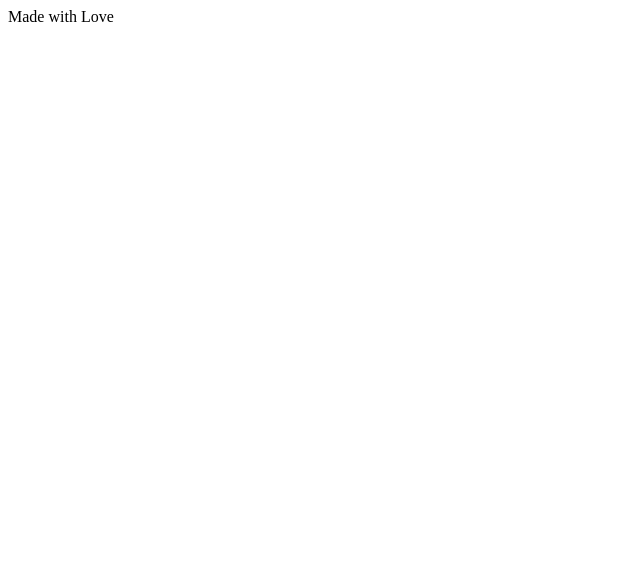
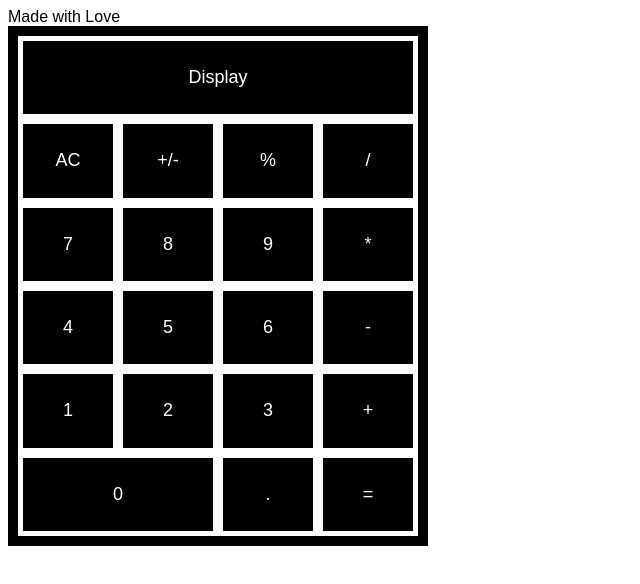
Before and after one commit to usmansaeed2001/odin_calculator, a plain HTML site: page index.html in a window 1280 px wide. Shown: the whole page, without its empty margins (0-640 px from the left). Drawn offline with Linux system fonts and the light colour scheme.

Commit message:
Basic design

```diff
--- a/index.html
+++ b/index.html
@@ -10,7 +10,27 @@
 <body>
     <div>Made with Love</div>
     <div class="calculator-container">
-        <div class="calculator-boundary"></div>
+            <div class="grid-item-display grid-item" id="result-display">Display</div>
+            <div class="grid-item">AC</div>
+            <div class="grid-item">+/-</div>
+            <div class="grid-item">%</div>
+            <div class="grid-item">/</div>
+            <div class="grid-item">7</div>
+            <div class="grid-item">8</div>
+            <div class="grid-item">9</div>
+            <div class="grid-item">*</div>
+            <div class="grid-item">4</div>
+            <div class="grid-item">5</div>
+            <div class="grid-item">6</div>
+            <div class="grid-item">-</div>
+            <div class="grid-item">1</div>
+            <div class="grid-item">2</div>
+            <div class="grid-item">3</div>
+            <div class="grid-item">+</div>
+            <div class="grid-item" id="zero">0</div>
+            <div class="grid-item">.</div>
+            <div class="grid-item">=</div>
+
     </div>
     <script src="./script.js"></script>
 </body>
--- a/style.css
+++ b/style.css
@@ -1,8 +1,30 @@
+body {
+    box-sizing: border-box;
+    font-family: Arial, Helvetica, sans-serif;
+}
 .calculator-container {
+    height: 500px;
+    width: 400px;
+    color: white;
     display: grid;
+    padding: 10px;
+    background-color: black;
+    grid-template-columns: repeat(4, 1fr);
+    grid-template-rows: repeat(6, 1fr);
 }
 
-.calculator-boundary {
-    background-color: black;
+#result-display {
+    grid-column: span 4;
+}
+
+#zero {
+    grid-column: span 2;
+}
+
+.grid-item {
+    border-color: white;
+    border: 5px solid;
     display: grid;
+    place-content: center;
+    font-size: large;
 }
```
